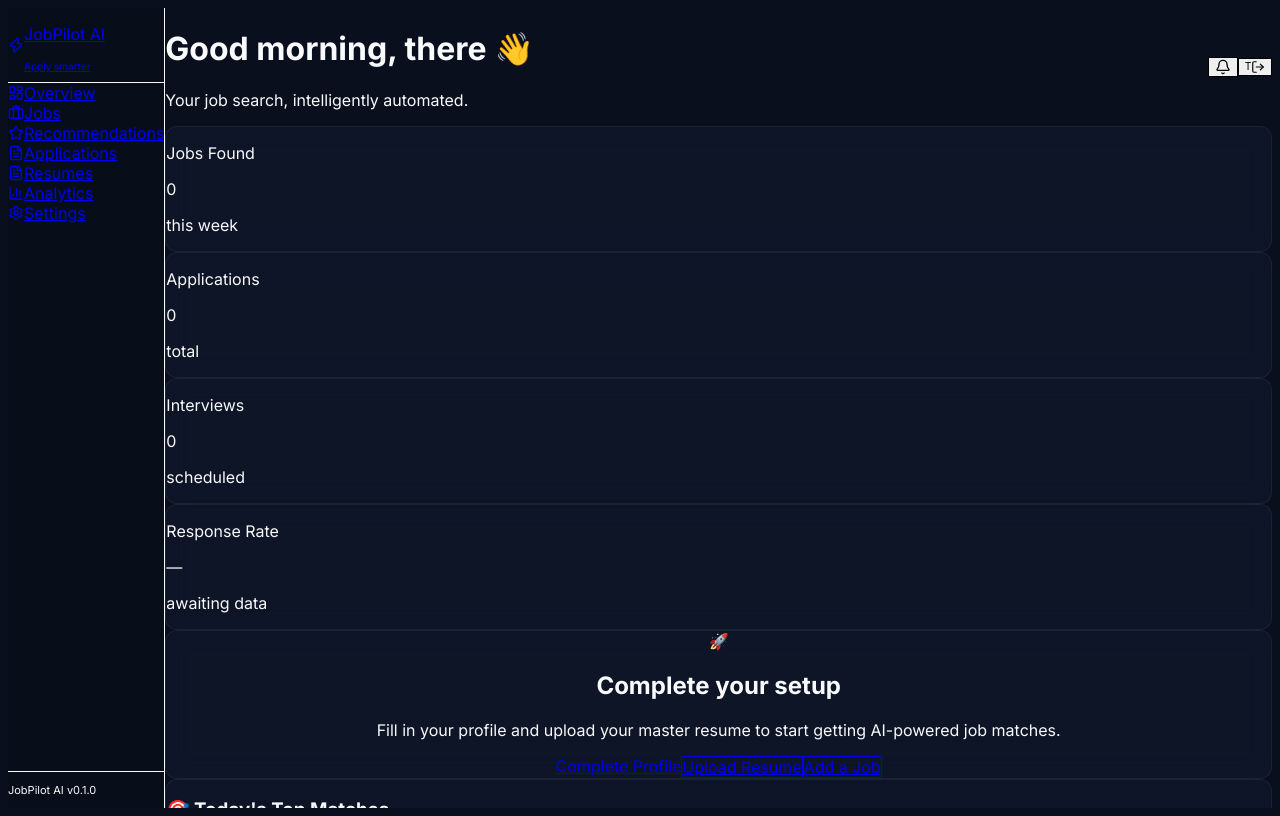
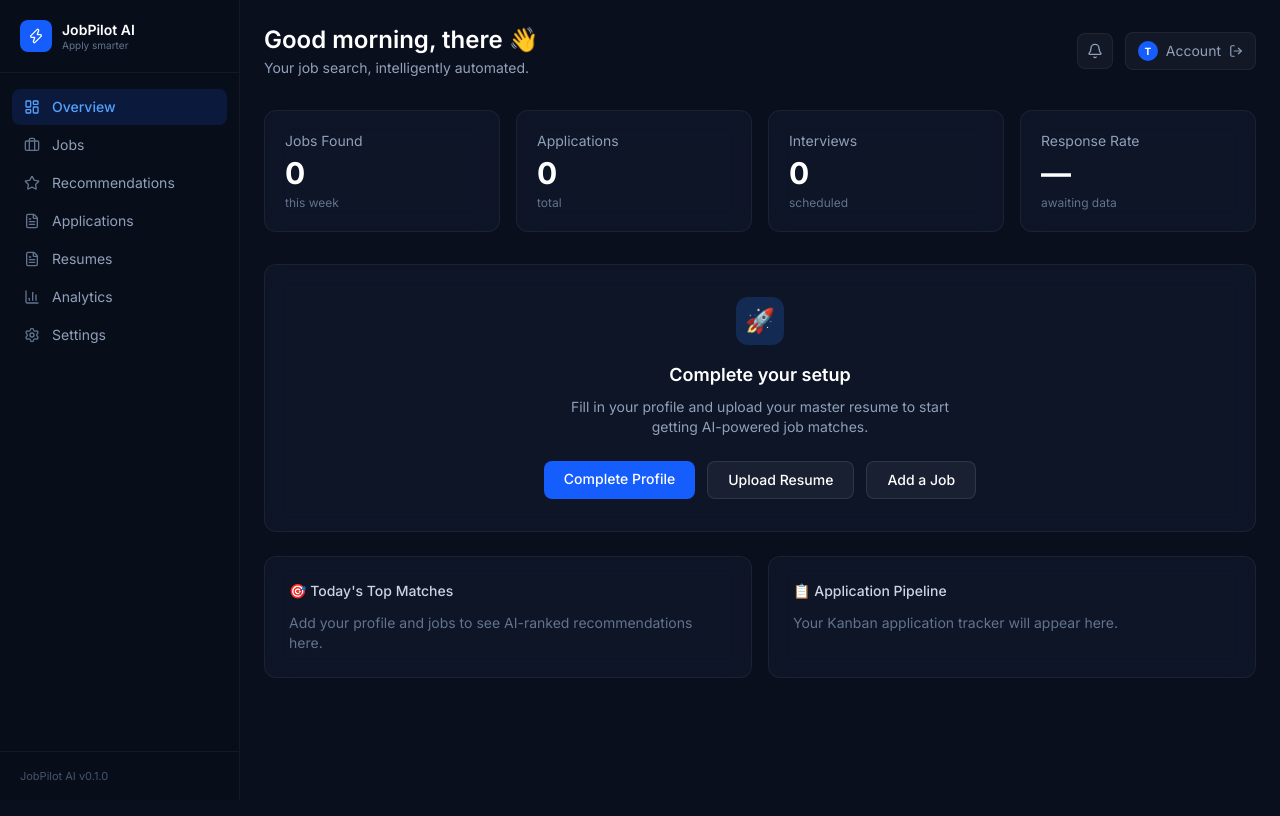
Before and after one commit to YASH1702/CareerPulse, a Next.js app: page / in a window 1280 px wide. Built offline with nearby package versions, Linux system fonts and the light colour scheme; no server answers.

Commit message:
fix: tailwind v4 css syntax, remove conflicting root page.tsx, pg adapter for prisma v7

```diff
--- a/app/globals.css
+++ b/app/globals.css
@@ -1,6 +1,23 @@
-@tailwind base;
-@tailwind components;
-@tailwind utilities;
+@import "tailwindcss";
+
+@theme {
+  --color-background: #0a0f1e;
+  --color-card: #0f172a;
+  --color-primary: #3b82f6;
+  --color-accent: #6366f1;
+
+  --animate-fade-in: fadeIn 0.3s ease-in-out;
+  --animate-slide-up: slideUp 0.3s ease-out;
+
+  @keyframes fadeIn {
+    from { opacity: 0; }
+    to { opacity: 1; }
+  }
+  @keyframes slideUp {
+    from { opacity: 0; transform: translateY(8px); }
+    to { opacity: 1; transform: translateY(0); }
+  }
+}
 
 :root {
   --background: #0a0f1e;
@@ -18,26 +35,22 @@
   box-sizing: border-box;
 }
 
-body {
-  background: var(--background);
-  color: var(--foreground);
+html {
+  color-scheme: dark;
 }
 
-::-webkit-scrollbar {
-  width: 4px;
-  height: 4px;
-}
-::-webkit-scrollbar-track {
-  background: transparent;
-}
-::-webkit-scrollbar-thumb {
-  background: rgba(255, 255, 255, 0.1);
-  border-radius: 2px;
-}
-::-webkit-scrollbar-thumb:hover {
-  background: rgba(255, 255, 255, 0.2);
+body {
+  background: #0a0f1e;
+  color: #f8fafc;
 }
 
+/* Scrollbar */
+::-webkit-scrollbar { width: 4px; height: 4px; }
+::-webkit-scrollbar-track { background: transparent; }
+::-webkit-scrollbar-thumb { background: rgba(255,255,255,0.1); border-radius: 2px; }
+::-webkit-scrollbar-thumb:hover { background: rgba(255,255,255,0.2); }
+
+/* Glass card */
 .glass-card {
   background: rgba(15, 23, 42, 0.8);
   border: 1px solid rgba(255, 255, 255, 0.06);
--- a/app/page.tsx
+++ /dev/null
@@ -1,69 +0,0 @@
-import Image from "next/image";
-
-export default function Home() {
-  return (
-    <div className="flex flex-col flex-1 items-center justify-center bg-zinc-50 font-sans dark:bg-black">
-      <main className="flex flex-1 w-full max-w-3xl flex-col items-center justify-between py-32 px-16 bg-white dark:bg-black sm:items-start">
-        <Image
-          className="dark:invert h-5 w-[100px]"
-          src="/next.svg"
-          alt="Next.js logo"
-          width={100}
-          height={20}
-          priority
-        />
-        <div className="flex flex-col items-center gap-6 text-center sm:items-start sm:text-left">
-          <h1 className="max-w-xs text-3xl font-semibold leading-10 tracking-tight text-black dark:text-zinc-50">
-            To get started, edit the{" "}
-            <code className="rounded bg-black/[.06] px-1.5 py-0.5 font-mono text-[0.9em] dark:bg-white/[.08]">
-              page.tsx
-            </code>{" "}
-            file.
-          </h1>
-          <p className="max-w-md text-lg leading-8 text-zinc-600 dark:text-zinc-400">
-            Looking for a starting point or more instructions? Head over to{" "}
-            <a
-              href="https://vercel.com/templates?framework=next.js&utm_source=create-next-app&utm_medium=appdir-template-tw&utm_campaign=create-next-app"
-              className="font-medium text-zinc-950 dark:text-zinc-50"
-            >
-              Templates
-            </a>{" "}
-            or the{" "}
-            <a
-              href="https://nextjs.org/learn?utm_source=create-next-app&utm_medium=appdir-template-tw&utm_campaign=create-next-app"
-              className="font-medium text-zinc-950 dark:text-zinc-50"
-            >
-              Learning
-            </a>{" "}
-            center.
-          </p>
-        </div>
-        <div className="flex flex-col gap-4 text-base font-medium sm:flex-row">
-          <a
-            className="flex h-12 w-full items-center justify-center gap-2 rounded-full bg-foreground px-5 text-background transition-colors hover:bg-[#383838] dark:hover:bg-[#ccc] md:w-[158px]"
-            href="https://vercel.com/new?utm_source=create-next-app&utm_medium=appdir-template-tw&utm_campaign=create-next-app"
-            target="_blank"
-            rel="noopener noreferrer"
-          >
-            <Image
-              className="dark:invert h-[14px] w-4"
-              src="/vercel.svg"
-              alt="Vercel logomark"
-              width={16}
-              height={14}
-            />
-            Deploy Now
-          </a>
-          <a
-            className="flex h-12 w-full items-center justify-center rounded-full border border-solid border-black/[.08] px-5 transition-colors hover:border-transparent hover:bg-black/[.04] dark:border-white/[.145] dark:hover:bg-[#1a1a1a] md:w-[158px]"
-            href="https://nextjs.org/docs?utm_source=create-next-app&utm_medium=appdir-template-tw&utm_campaign=create-next-app"
-            target="_blank"
-            rel="noopener noreferrer"
-          >
-            Documentation
-          </a>
-        </div>
-      </main>
-    </div>
-  );
-}
```
